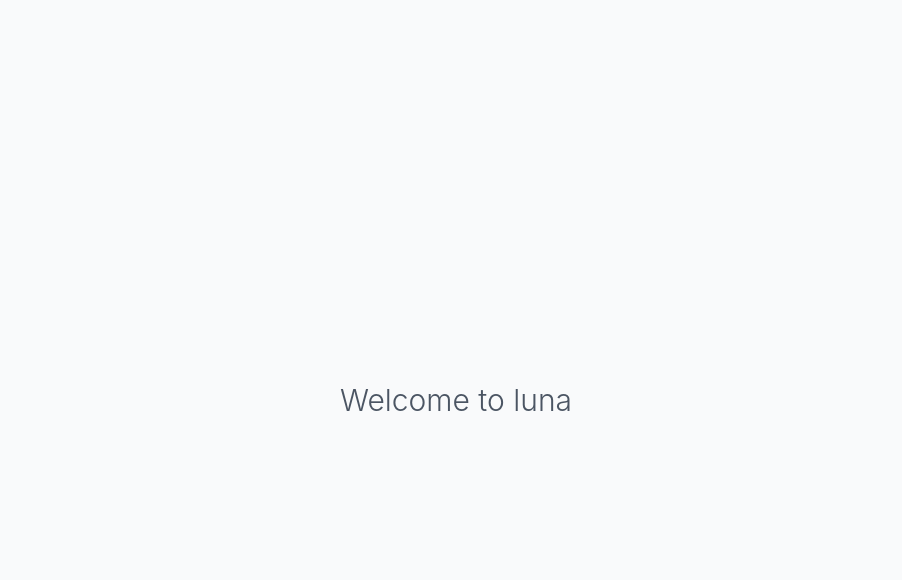
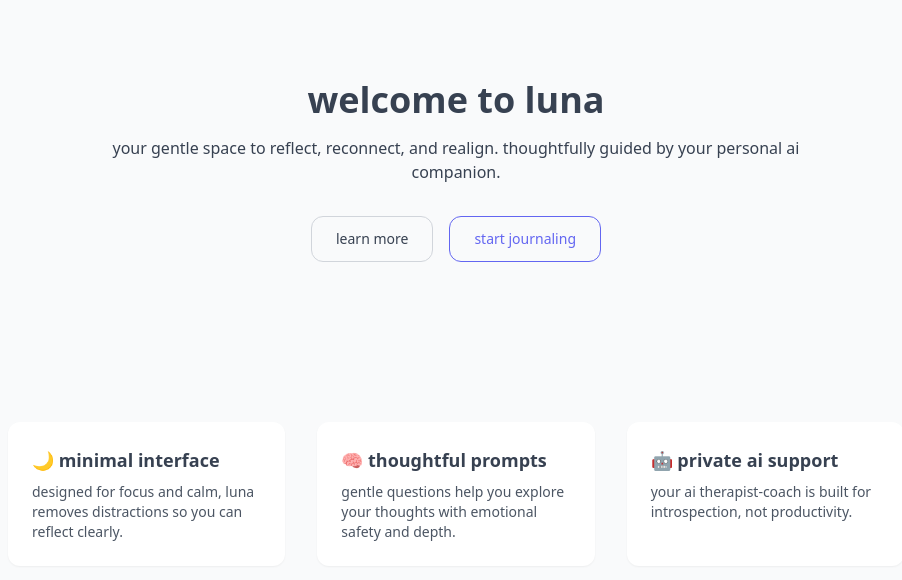
Before and after one commit to SkippyPixie/luna, a React (Vite) app in the folder luna/: page / in a window 1280 px wide. Shown: the top 580 px of the page, without its empty margins (184-1086 px from the left). Built offline with nearby package versions, Linux system fonts and the light colour scheme.

Commit message:
feat: expand landing page design

```diff
--- a/luna/src/pages/LandingPage.jsx
+++ b/luna/src/pages/LandingPage.jsx
@@ -2,8 +2,35 @@ import React from 'react';
 
 export default function LandingPage() {
   return (
-    <div className="flex items-center justify-center min-h-screen bg-gray-50">
-      <h1 className="text-3xl font-light text-gray-600">Welcome to luna</h1>
+    <div className="min-h-screen bg-gray-50 text-gray-700 font-sans">
+      <div className="max-w-3xl mx-auto px-6 py-20 text-center">
+        <h1 className="text-4xl font-semibold mb-4 normal-case">welcome to luna</h1>
+        <p className="text-base text-gray-700 mb-8 normal-case">
+          your gentle space to reflect, reconnect, and realign. thoughtfully guided by your personal ai companion.
+        </p>
+
+        <div className="flex justify-center gap-4">
+          <button className="border border-gray-300 rounded-xl px-6 py-3 text-sm hover:bg-gray-100 transition normal-case">learn more</button>
+          <button className="border border-indigo-500 text-indigo-500 rounded-xl px-6 py-3 text-sm hover:bg-indigo-50 transition normal-case">start journaling</button>
+        </div>
+      </div>
+
+      <div className="mt-20 px-6">
+        <div className="max-w-4xl mx-auto grid grid-cols-1 md:grid-cols-3 gap-8">
+          <div className="p-6 bg-white rounded-xl shadow-sm">
+            <h2 className="text-lg font-semibold mb-2 normal-case">🌙 minimal interface</h2>
+            <p className="text-sm text-gray-600 normal-case">designed for focus and calm, luna removes distractions so you can reflect clearly.</p>
+          </div>
+          <div className="p-6 bg-white rounded-xl shadow-sm">
+            <h2 className="text-lg font-semibold mb-2 normal-case">🧠 thoughtful prompts</h2>
+            <p className="text-sm text-gray-600 normal-case">gentle questions help you explore your thoughts with emotional safety and depth.</p>
+          </div>
+          <div className="p-6 bg-white rounded-xl shadow-sm">
+            <h2 className="text-lg font-semibold mb-2 normal-case">🤖 private ai support</h2>
+            <p className="text-sm text-gray-600 normal-case">your ai therapist-coach is built for introspection, not productivity.</p>
+          </div>
+        </div>
+      </div>
     </div>
   );
 }
```
